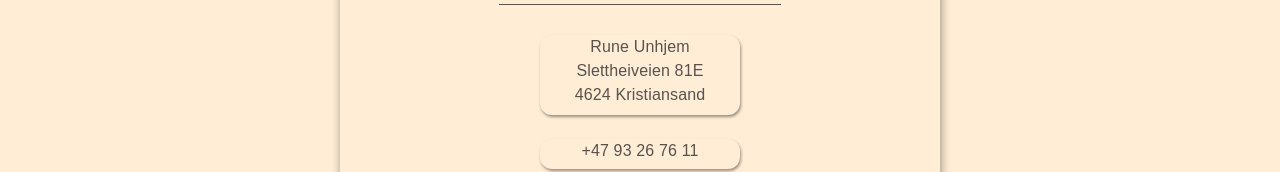
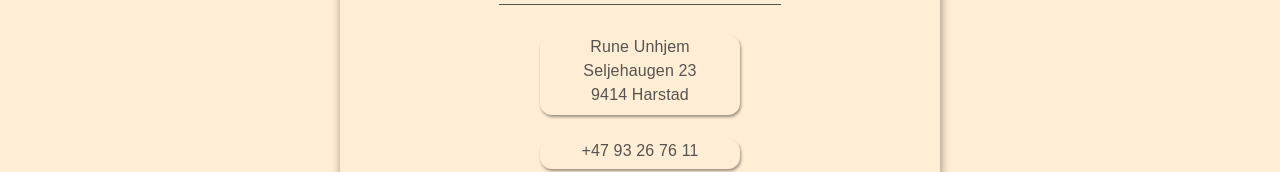
Before and after one commit to runeunhjem/portfolio-2, a React (Vite) app: page /contact in a window 1280 px wide. Shown: the part 243-415 px from the top of the page. Built offline with nearby package versions, Linux system fonts and the light colour scheme; a web font is replaced by a local one.

Commit message:
Updates adress and living area

```diff
--- a/src/components/Intro/index.jsx
+++ b/src/components/Intro/index.jsx
@@ -19,8 +19,8 @@ const Intro = () => {
             <b>Hi</b> there and welcome.
           </p>
           <p>
-            <b>I&apos;m</b> based in Kristiansand and have just completed a
-            3-year journey at{" "}
+            <b>I&apos;m</b> based in Harstad and summer 2025 I completed a 3-year
+            journey at{" "}
             <strong>Noroff School of Technology and Digital Media</strong>{" "}
             &mdash; two years of <i>Front-End Development</i> and one year of{" "}
             <i>Back-End Development</i>, finishing with top grades.
@@ -42,8 +42,8 @@ const Intro = () => {
         </S.AllText>
         <S.InitialText>
           <p>
-            <b>Hi</b> there and welcome. I&apos;m based in Kristiansand and
-            recently completed 3 years at{" "}
+            <b>Hi</b> there and welcome. I&apos;m based in Harstad and summer
+            2025 I completed 3 years at{" "}
             <strong>Noroff School of Technology and Digital Media</strong>{" "}
             &mdash; studying <i>Front-End</i> and <i>Back-End Development</i>.
           </p>
--- a/src/components/SectionCardNow/index.jsx
+++ b/src/components/SectionCardNow/index.jsx
@@ -17,8 +17,8 @@ const SectionCardNow = () => {
         <S.IntroRight>
           <ul>
             <li>
-              <strong>I live</strong> in Kristiansand with my fiancé, and
-              I&apos;ve just graduated from
+              <strong>I live</strong> in Harstad, and based in Harstad and sumer
+              2025 I graduated from
               <b> Noroff School of Technology and Digital Media</b> after
               completing
               <i> two years of Front-End Development</i> (2024) and
@@ -29,7 +29,7 @@ const SectionCardNow = () => {
               <strong>Fullstack-ready</strong> and currently seeking exciting
               opportunities — whether in frontend, backend, or fullstack roles.
               I&apos;m also open to tech support or electronics-related jobs in
-              the Kristiansand area.
+              the Harstad area.
             </li>
             <li>
               <strong>Passionate</strong> about building intuitive, responsive,
--- a/src/pages/ApplicationPage/index.jsx
+++ b/src/pages/ApplicationPage/index.jsx
@@ -84,7 +84,7 @@ const ApplicationPage = () => {
         While I bring life experience to the table, I also bring strong energy
         and focus. I regularly dedicate long hours to learning and development
         and thrive in fast-paced environments. I&apos;m open to remote work or
-        on-site roles in Kristiansand, flexible with hours, and committed to
+        on-site roles in Harstad, flexible with hours, and committed to
         delivering consistent, high-quality results.
       </p>
 
@@ -112,7 +112,7 @@ const ApplicationPage = () => {
         <strong>Best regards,</strong>
       </p>
       <p>Rune Unhjem</p>
-      <p className="mb-4">Kristiansand, Norway</p>
+      <p className="mb-4">Harstad, Norway</p>
 
       <p style={{ height: "30px" }}>
         Shortcuts:{" "}
--- a/src/pages/ContactPage/index.jsx
+++ b/src/pages/ContactPage/index.jsx
@@ -30,11 +30,11 @@ const ContactPage = () => {
               boxShadow: "1px 2px 3px rgba(0, 0, 0, 0.4)",
             }}
             target="_blank"
-            href="https://www.google.com/maps/place/Slettheiveien+81E,+4626+Kristiansand/@58.1365238,7.9343861,14z/data=!4m6!3m5!1s0x463802a4c32a6519:0x551444ef8f3fd02b!8m2!3d58.1349737!4d7.939219!16s%2Fg%2F11cs932l7p?authuser=0&entry=ttu"
+            href="https://maps.app.goo.gl/x68o9Zrr916HPPct9"
           >
             <S.ContactInfoText>Rune Unhjem</S.ContactInfoText>
-            <S.ContactInfoText>Slettheiveien 81E</S.ContactInfoText>
-            <S.ContactInfoText>4624 Kristiansand</S.ContactInfoText>
+            <S.ContactInfoText>Seljehaugen 23</S.ContactInfoText>
+            <S.ContactInfoText>9414 Harstad</S.ContactInfoText>
           </S.ContactLink>
           <S.ContactLink
             className="hover-links"
```
